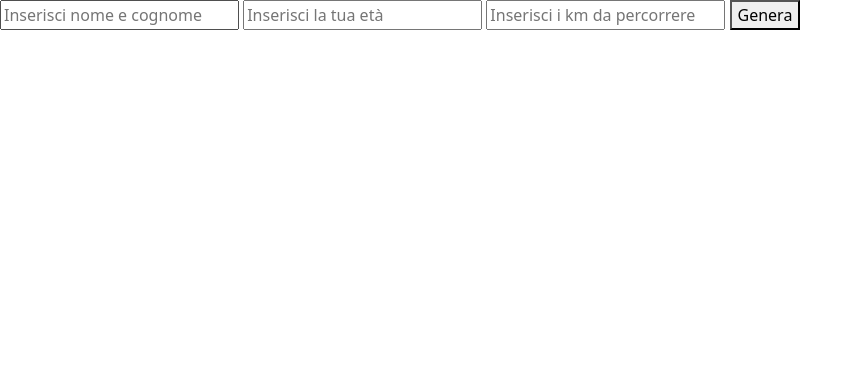
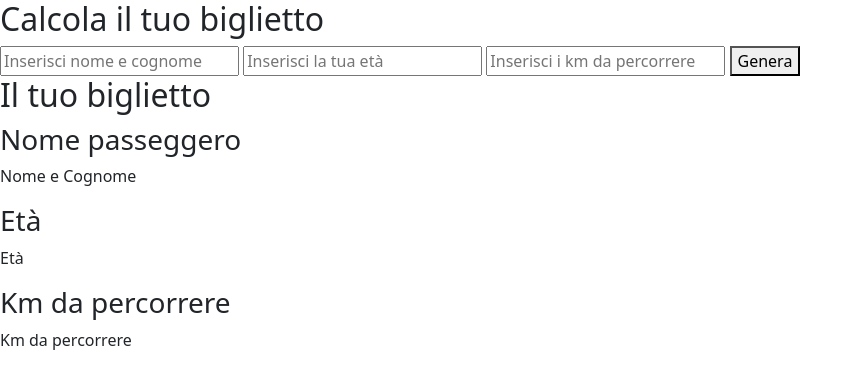
Before and after one commit to alexciccarese/js-biglietto-treno-form, a plain HTML site: page index.html in a window 1280 px wide. Shown: the whole page, without its empty margins (0-863 px from the left). Drawn offline with nearby package versions, Linux system fonts and the light colour scheme.

Commit message:
add milestone 2

```diff
--- a/asstes/main.js
+++ b/asstes/main.js
@@ -4,7 +4,10 @@ const ageEl = document.getElementById('età')
 const kmEl = document.getElementById('km')
 const button = document.querySelector('button')
 
-
+// selezioniamo gli elementi del form
+const fullName = document.getElementById('fullname')
+const userAge = document.getElementById('userage')
+const totalKm = document.getElementById('totalkm')
 
 //al click stampiamo in console
 button.addEventListener('click', function() {
@@ -35,4 +38,10 @@ button.addEventListener('click', function() {
   }
 
   console.log(`Il prezzo del tuo biglietto sarà di: ${totallPrice.toFixed(2)} €`);
+
+
+  // aggiorniamo i valori del form
+  fullName.innerHTML = nameEl.value
+  userAge.innerHTML = ageEl.value
+  totalKm.innerHTML = kmEl.value
 })
--- a/index.html
+++ b/index.html
@@ -11,11 +11,32 @@
       crossorigin="anonymous">
   </head>
   <body>
-    <input type="text" id="nome" placeholder="Inserisci nome e cognome">
-      <input type="number" id="età" placeholder="Inserisci la tua età">
-      <input type="number" id="km" placeholder="Inserisci i km da percorrere">
 
-      <button type="submit">Genera</button>
+    <div>
+      <h2>Calcola il tuo biglietto</h2>
+      <input type="text" id="nome" placeholder="Inserisci nome e cognome">
+        <input type="number" id="età" placeholder="Inserisci la tua età">
+        <input type="number" id="km" placeholder="Inserisci i km da percorrere">
+
+        <button type="submit">Genera</button>
+    </div>
+
+    <div>
+      <h2>Il tuo biglietto</h2>
+
+      <div>
+        <h3>Nome passeggero</h3>
+        <p id="fullname">Nome e Cognome</p>
+      <div>
+        <h3>Età</h3>
+        <p id="userage">Età</p>
+      </div>
+      <div>
+        <h3>Km da percorrere</h3>
+        <p id="totalkm">Km da percorrere</p>
+      </div>
+      </div>
+    </div>
 
 
 
```
